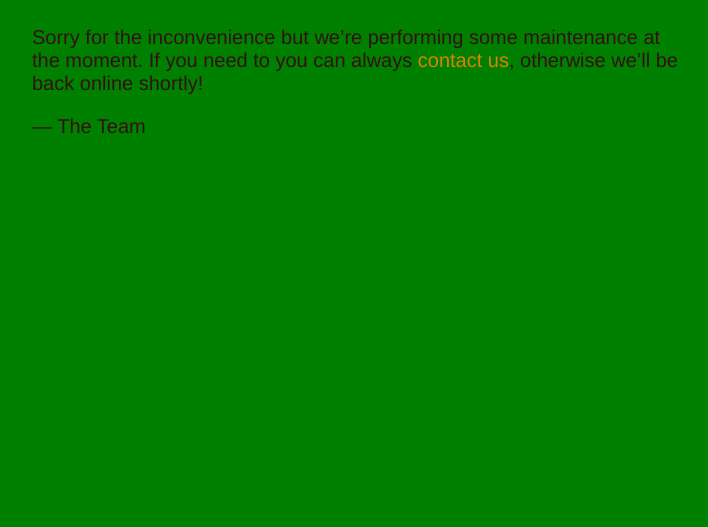
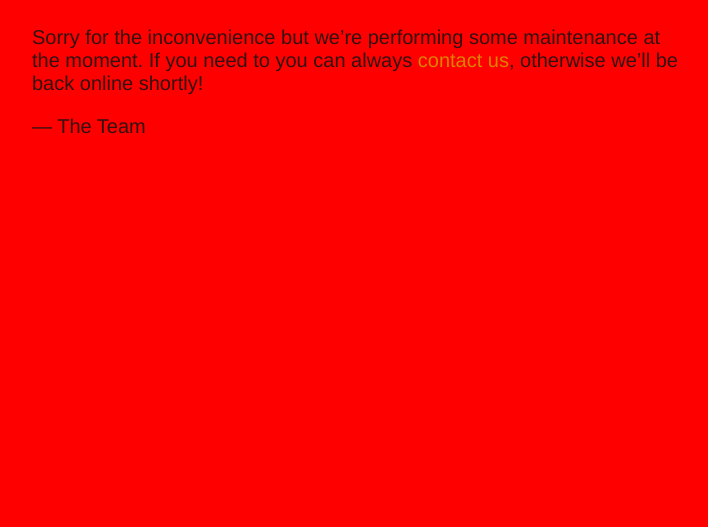
Before and after one commit to nitesh624/nation1, a plain HTML site: page index.html in a window 1280 px wide. Shown: the part 273-800 px from the top of the page, without its empty margins (283-991 px from the left). Drawn offline with Linux system fonts and the light colour scheme.

Commit message:
new color red

```diff
--- a/index.html
+++ b/index.html
@@ -5,7 +5,7 @@
 <style>
   body { text-align: center; padding: 150px; }
   h1 { font-size: 50px; }
-  body { font: 20px Helvetica, sans-serif; color: #311; background-color:green;}
+  body { font: 20px Helvetica, sans-serif; color: #311; background-color:red;}
   article { display: block; text-align: left; width: 650px; margin: 0 auto; }
   a { color: #dc8100; text-decoration: none; }
   a:hover { color: #333; text-decoration: none; }
```
